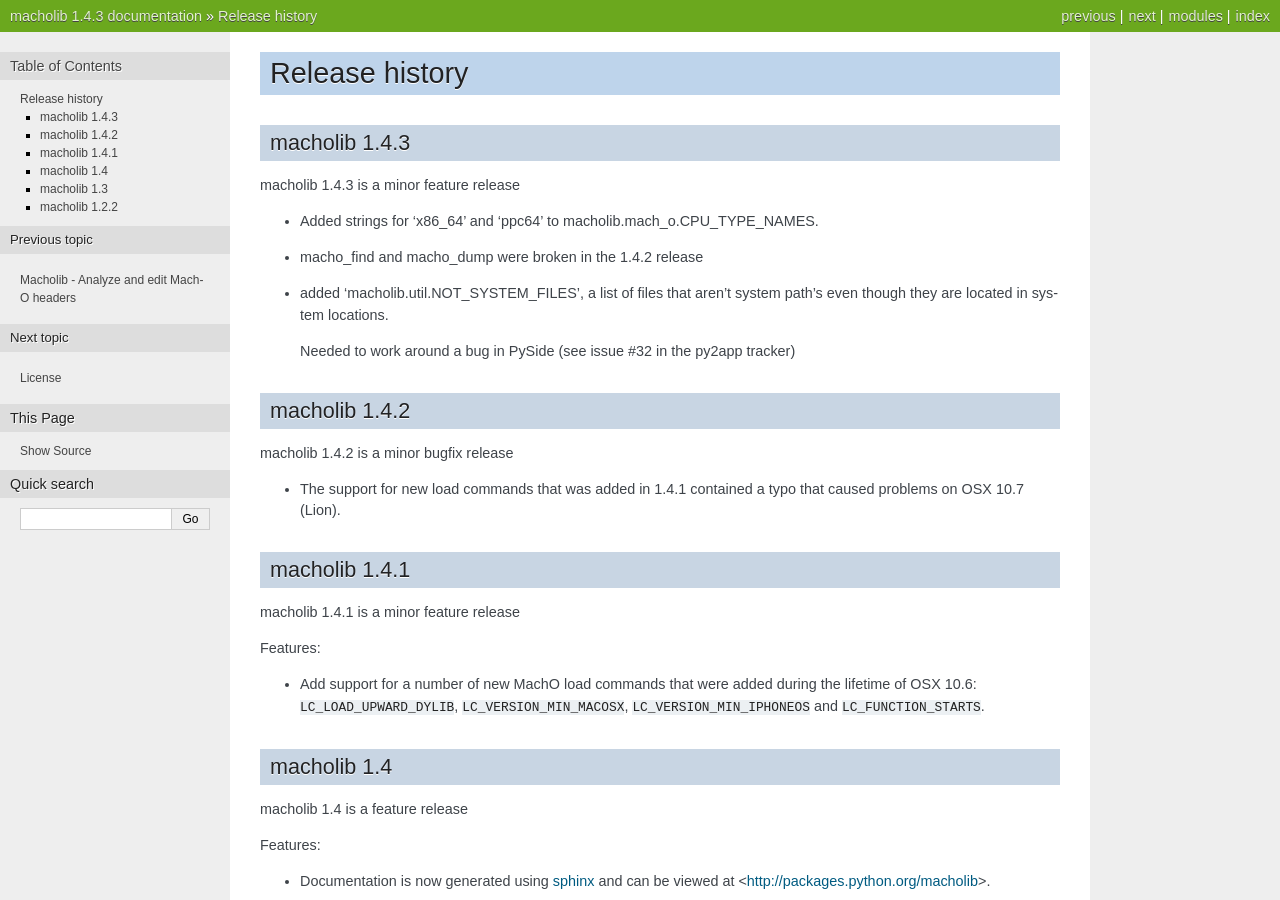
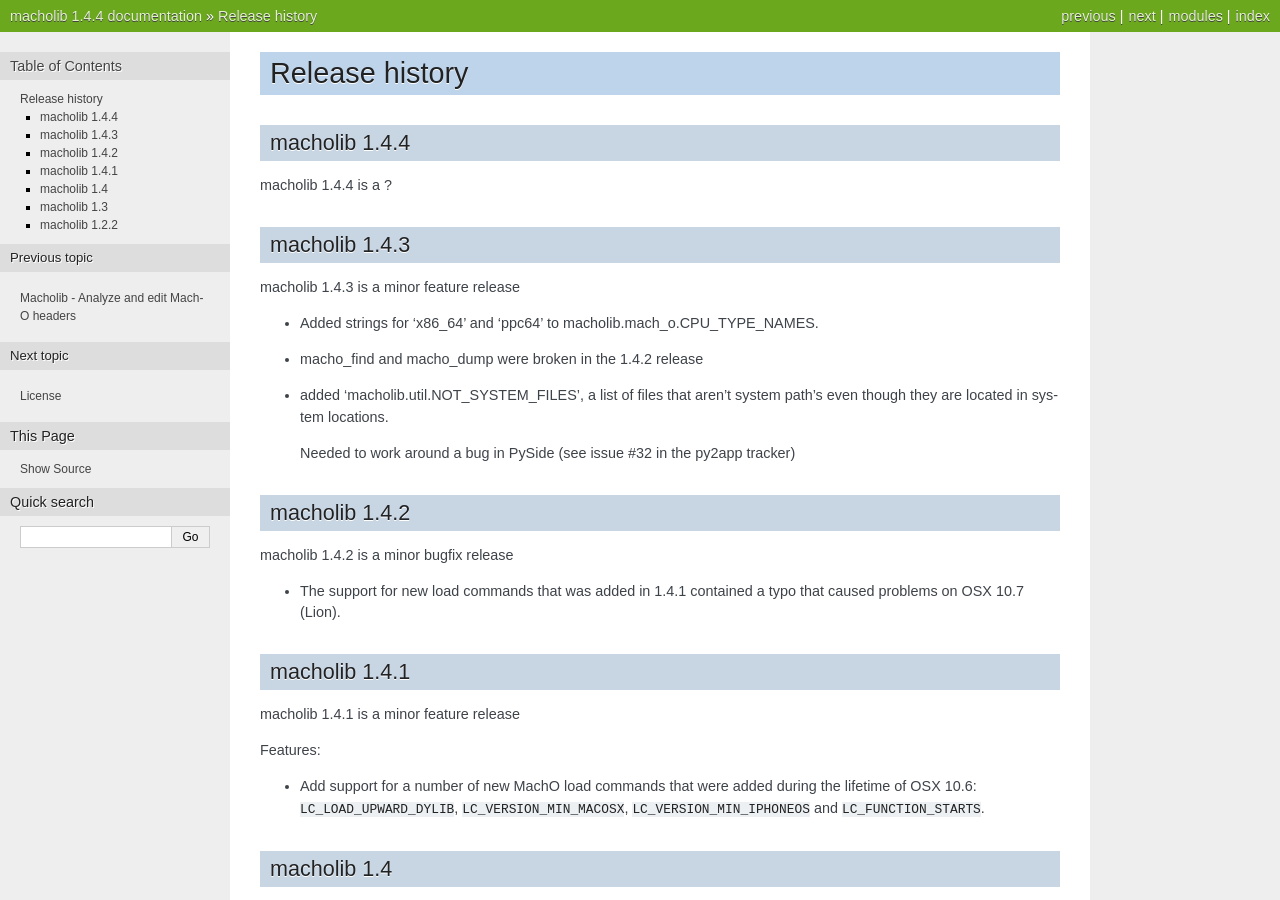
Before and after one commit to ronaldoussoren/macholib, a Sphinx documentation site: the page built from doc/changelog.rst, in a window 1280 px wide and 900 px high. Built offline with Sphinx 7.4.7, drawn with Linux system fonts in a browser that asks for light colours; some of the changed text lies outside the part shown.

Commit message:
Version update

```diff
--- a/doc/changelog.rst
+++ b/doc/changelog.rst
@@ -1,5 +1,11 @@
 Release history
 ===============
+
+macholib 1.4.4
+--------------
+
+macholib 1.4.4 is a ?
+
 
 macholib 1.4.3
 --------------
--- a/setup.cfg
+++ b/setup.cfg
@@ -1,6 +1,6 @@
 [metadata]
 name = macholib
-version = 1.4.3
+version = 1.4.4
 description = Mach-O header analysis and editing
 long_description_file = README.txt doc/changelog.rst
 classifiers =
```
